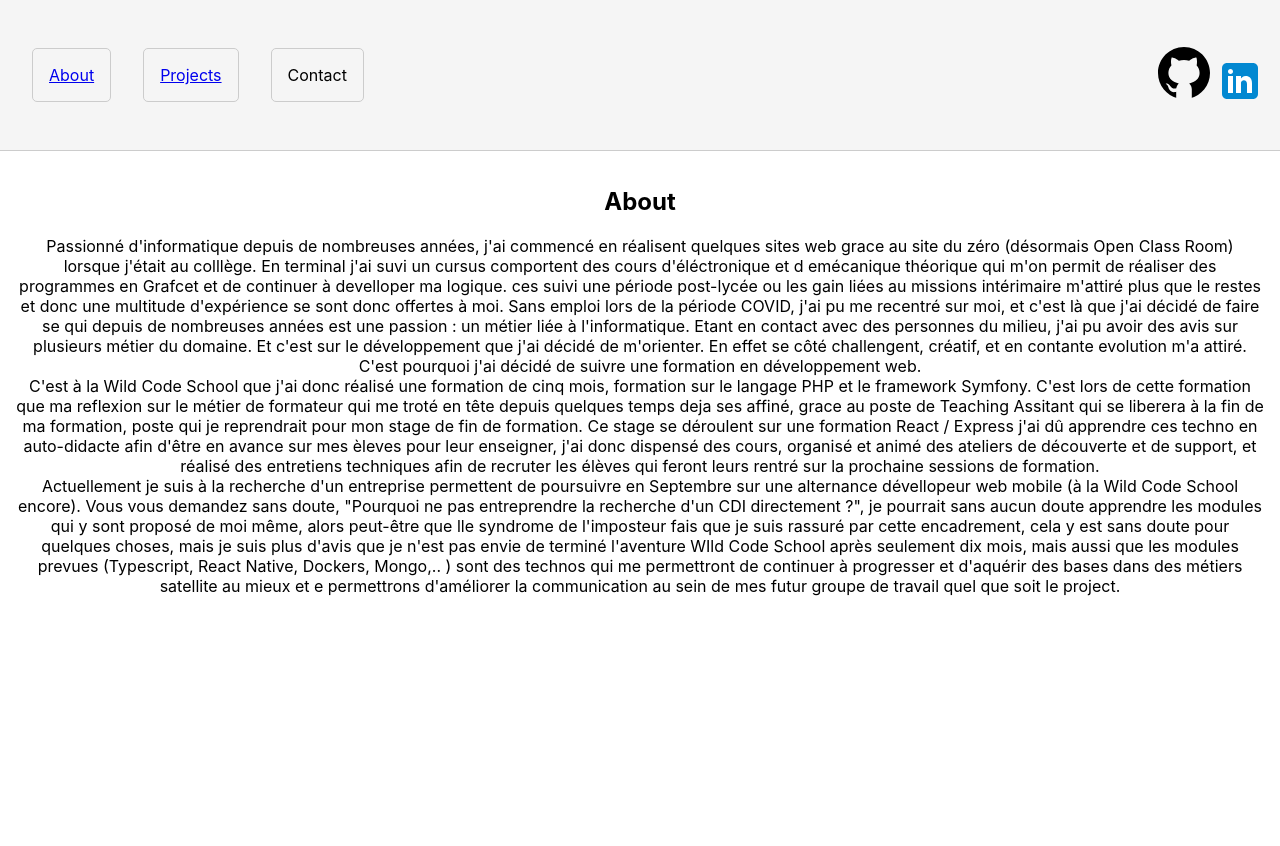
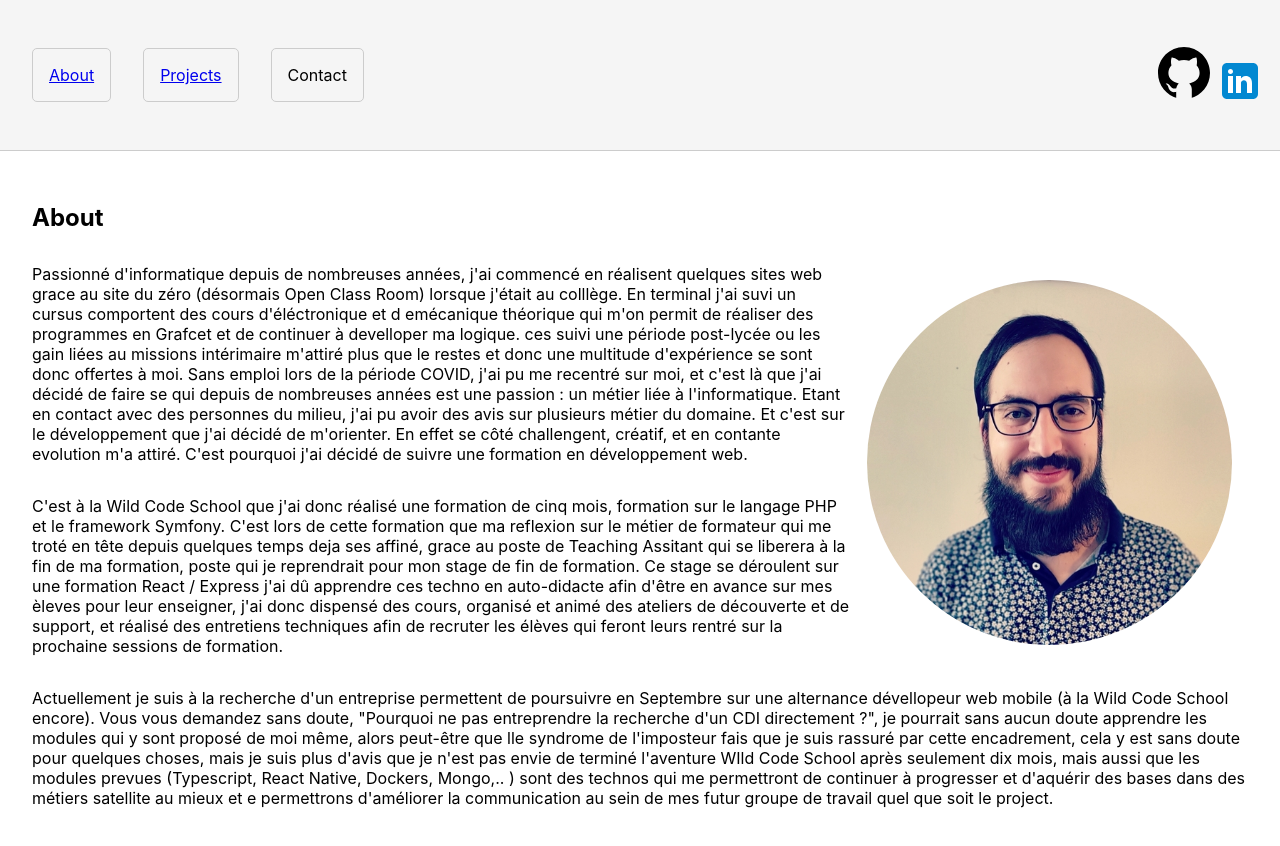
Before and after one commit to nibor51/My-Portfolio, a React (Vite) app: page / in a window 1280 px wide. Shown: the top 846 px of the page. Before the commit the page ends 800 px from the top, so only its background shows below. Built offline with nearby package versions, Linux system fonts and the light colour scheme.

Commit message:
modified about's style

```diff
--- a/src/pages/About.jsx
+++ b/src/pages/About.jsx
@@ -1,64 +1,92 @@
+import profilePic from "../assets/images/profilePic.jpg";
+
 export default function About() {
   return (
     <>
       <section id="about">
         <h1>About</h1>
-        <p>
-          Passionné d'informatique depuis de nombreuses années, j'ai commencé en
-          réalisent quelques sites web grace au site du zéro (désormais Open
-          Class Room) lorsque j'était au colllège. En terminal j'ai suvi un
-          cursus comportent des cours d'éléctronique et d emécanique théorique
-          qui m'on permit de réaliser des programmes en Grafcet et de continuer
-          à develloper ma logique. ces suivi une période post-lycée ou les gain
-          liées au missions intérimaire m'attiré plus que le restes et donc une
-          multitude d'expérience se sont donc offertes à moi. Sans emploi lors
-          de la période COVID, j'ai pu me recentré sur moi, et c'est là que j'ai
-          décidé de faire se qui depuis de nombreuses années est une passion :
-          un métier liée à l'informatique. Etant en contact avec des personnes
-          du milieu, j'ai pu avoir des avis sur plusieurs métier du domaine. Et
-          c'est sur le développement que j'ai décidé de m'orienter. En effet se
-          côté challengent, créatif, et en contante evolution m'a attiré. C'est
-          pourquoi j'ai décidé de suivre une formation en développement web.
-          <br />
-          C'est à la Wild Code School que j'ai donc réalisé une formation de
-          cinq mois, formation sur le langage PHP et le framework Symfony. C'est
-          lors de cette formation que ma reflexion sur le métier de formateur
-          qui me troté en tête depuis quelques temps deja ses affiné, grace au
-          poste de Teaching Assitant qui se liberera à la fin de ma formation,
-          poste qui je reprendrait pour mon stage de fin de formation. Ce stage
-          se déroulent sur une formation React / Express j'ai dû apprendre ces
-          techno en auto-didacte afin d'être en avance sur mes èleves pour leur
-          enseigner, j'ai donc dispensé des cours, organisé et animé des
-          ateliers de découverte et de support, et réalisé des entretiens
-          techniques afin de recruter les élèves qui feront leurs rentré sur la
-          prochaine sessions de formation.
-          <br />
-          Actuellement je suis à la recherche d'un entreprise permettent de
-          poursuivre en Septembre sur une alternance dévellopeur web mobile (à
-          la Wild Code School encore). Vous vous demandez sans doute, "Pourquoi
-          ne pas entreprendre la recherche d'un CDI directement ?", je pourrait
-          sans aucun doute apprendre les modules qui y sont proposé de moi même,
-          alors peut-être que lle syndrome de l'imposteur fais que je suis
-          rassuré par cette encadrement, cela y est sans doute pour quelques
-          choses, mais je suis plus d'avis que je n'est pas envie de terminé
-          l'aventure WIld Code School après seulement dix mois, mais aussi que
-          les modules prevues (Typescript, React Native, Dockers, Mongo,.. )
-          sont des technos qui me permettront de continuer à progresser et
-          d'aquérir des bases dans des métiers satellite au mieux et e
-          permettrons d'améliorer la communication au sein de mes futur groupe
-          de travail quel que soit le project.
-          <br />
-        </p>
+        <div className="about-container">
+          <img src={profilePic} alt="" />
+          <div className="about-profile">
+            <p>
+              Passionné d'informatique depuis de nombreuses années, j'ai
+              commencé en réalisent quelques sites web grace au site du zéro
+              (désormais Open Class Room) lorsque j'était au colllège. En
+              terminal j'ai suvi un cursus comportent des cours d'éléctronique
+              et d emécanique théorique qui m'on permit de réaliser des
+              programmes en Grafcet et de continuer à develloper ma logique. ces
+              suivi une période post-lycée ou les gain liées au missions
+              intérimaire m'attiré plus que le restes et donc une multitude
+              d'expérience se sont donc offertes à moi. Sans emploi lors de la
+              période COVID, j'ai pu me recentré sur moi, et c'est là que j'ai
+              décidé de faire se qui depuis de nombreuses années est une passion
+              : un métier liée à l'informatique. Etant en contact avec des
+              personnes du milieu, j'ai pu avoir des avis sur plusieurs métier
+              du domaine. Et c'est sur le développement que j'ai décidé de
+              m'orienter. En effet se côté challengent, créatif, et en contante
+              evolution m'a attiré. C'est pourquoi j'ai décidé de suivre une
+              formation en développement web.
+            </p>
+            <p>
+              C'est à la Wild Code School que j'ai donc réalisé une formation de
+              cinq mois, formation sur le langage PHP et le framework Symfony.
+              C'est lors de cette formation que ma reflexion sur le métier de
+              formateur qui me troté en tête depuis quelques temps deja ses
+              affiné, grace au poste de Teaching Assitant qui se liberera à la
+              fin de ma formation, poste qui je reprendrait pour mon stage de
+              fin de formation. Ce stage se déroulent sur une formation React /
+              Express j'ai dû apprendre ces techno en auto-didacte afin d'être
+              en avance sur mes èleves pour leur enseigner, j'ai donc dispensé
+              des cours, organisé et animé des ateliers de découverte et de
+              support, et réalisé des entretiens techniques afin de recruter les
+              élèves qui feront leurs rentré sur la prochaine sessions de
+              formation.
+            </p>
+            <p>
+              Actuellement je suis à la recherche d'un entreprise permettent de
+              poursuivre en Septembre sur une alternance dévellopeur web mobile
+              (à la Wild Code School encore). Vous vous demandez sans doute,
+              "Pourquoi ne pas entreprendre la recherche d'un CDI directement
+              ?", je pourrait sans aucun doute apprendre les modules qui y sont
+              proposé de moi même, alors peut-être que lle syndrome de
+              l'imposteur fais que je suis rassuré par cette encadrement, cela y
+              est sans doute pour quelques choses, mais je suis plus d'avis que
+              je n'est pas envie de terminé l'aventure WIld Code School après
+              seulement dix mois, mais aussi que les modules prevues
+              (Typescript, React Native, Dockers, Mongo,.. ) sont des technos
+              qui me permettront de continuer à progresser et d'aquérir des
+              bases dans des métiers satellite au mieux et e permettrons
+              d'améliorer la communication au sein de mes futur groupe de
+              travail quel que soit le project.
+            </p>
+          </div>
+        </div>
       </section>
       <style jsx="true">{`
         #about {
-          padding: 1rem;
+          padding: 2rem;
         }
         #about h1 {
-          text-align: center;
+          margin-bottom: 2rem;
         }
-        #about p {
-          text-align: center;
+        #about img {
+          width: 30%;
+          height: auto;
+          border-radius: 50%;
+          margin: 1rem;
+          float: right;
+        }
+        #about .about-profile {
+          text-align: left;
+        }
+        #about .about-profile p {
+          margin-bottom: 2rem;
+        }
+        #about .about-profile p::first-letter {
+          font-size: 1.5rem;
+          font-weight: bold;
+          color: #ffc107;
+          margin-left: 0.5rem;
         }
       `}</style>
     </>
```
